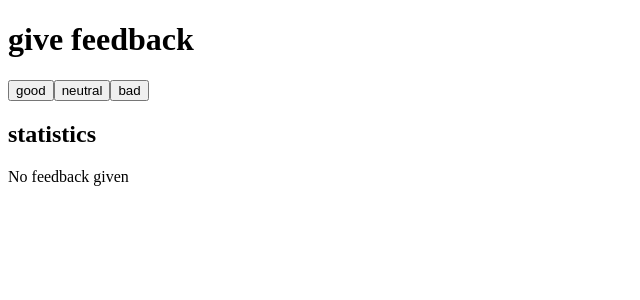
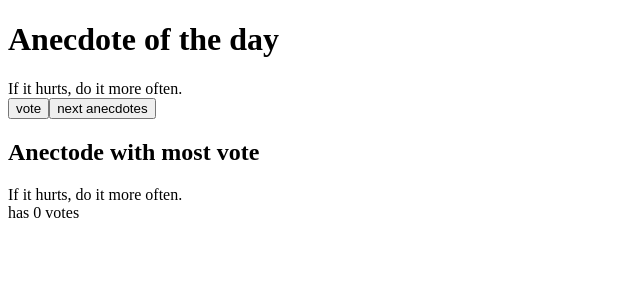
Before and after one commit to gomezclaudio11/reactHelsinki, a React (Vite) app in the folder reactHelsinki/part1/: page / in a window 1280 px wide. Shown: the top 300 px of the page, without its empty margins (0-640 px from the left). Built offline with nearby package versions, Linux system fonts and the light colour scheme.

Commit message:
Sistema de votos / actualizacion de estado en un array

```diff
--- a/reactHelsinki/part1/src/App.jsx
+++ b/reactHelsinki/part1/src/App.jsx
@@ -1,61 +1,51 @@
 import { useState } from 'react'
 
-const Button = ({handleClick, text}) => (
+const Button = ( {handleClick, text} ) => (
   <button onClick={handleClick}>
     {text}
   </button>
 )
 
-const StatisticsLine = ( {text, value}) => {
-  return(
-    <p> {text}: {value} </p>
-  )
-}
+const App = () => {
+  const anecdotes = [
+    'If it hurts, do it more often.',
+    'Adding manpower to a late software project makes it later!',
+    'The first 90 percent of the code accounts for the first 10 percent of the development time...The remaining 10 percent of the code accounts for the other 90 percent of the development time.',
+    'Any fool can write code that a computer can understand. Good programmers write code that humans can understand.',
+    'Premature optimization is the root of all evil.',
+    'Debugging is twice as hard as writing the code in the first place. Therefore, if you write the code as cleverly as possible, you are, by definition, not smart enough to debug it.',
+    'Programming without an extremely heavy use of console.log is same as if a doctor would refuse to use x-rays or blood tests when diagnosing patients.',
+    'The only way to go fast, is to go well.'
+  ]
 
-const App = () => {
-  // guarda los clics de cada botón en su propio estado
-  const [good, setGood] = useState(0)
-  const [neutral, setNeutral] = useState(0)
-  const [bad, setBad] = useState(0)
-
-  const goodOpinion = () => {
-    setGood(good + 1)
+  const [selected, setSelected] = useState(0)
+  const [votes, setVotes] = useState(Array(anecdotes.length).fill(0))
+  const handleNext = () => {
+    const indexAleatorios = Math.floor(Math.random() * anecdotes.length)
+    setSelected(indexAleatorios)
   }
 
-  const neutralOpinion = () => {
-    setNeutral (neutral + 1)
+  const handleVote = () => {
+    const newVotes = [...votes]
+    newVotes[selected] += 1
+    setVotes(newVotes)
   }
 
-  const badOpinion = () => {
-    setBad (bad + 1)
-  }
-
-  const total = good + bad + neutral
-
-  const average = total === 0 ? 0 : (good - bad) / total
-
-  const positive = total === 0 ? 0 : (good / total) * 100
+  const mostVotes = Math.max(...votes)
+  const mostVotedIndex = votes.indexOf(mostVotes)
 
   return (
     <div>
-      <h1>give feedback</h1>
-      <Button handleClick={goodOpinion} text="good"/>
-      <Button handleClick={neutralOpinion} text="neutral"/>
-      <Button handleClick={badOpinion} text="bad"/>
-      <h2>statistics</h2>
-      { total === 0 ? (
-        <p> No feedback given</p>
-      ) : (
+      <h1>Anecdote of the day</h1>
       <div>
-      <StatisticsLine text="good" value = {good}/>
-      <StatisticsLine text="neutral" value = {neutral}/>
-      <StatisticsLine text="bad" value = {bad}/>
-      <StatisticsLine text="all" value = {total}/>
-      <StatisticsLine text="average" value = {average.toFixed(1)}/>
-      <StatisticsLine text="positive" value = {positive.toFixed(1) + "%"}/>
+      {anecdotes[selected]}
       </div>
-    )}
-  </div>
+      <Button handleClick={handleVote} text="vote"/>
+      <Button handleClick={handleNext} text="next anecdotes"/>
+      <h2>Anectode with most vote</h2>
+      <div>{anecdotes[mostVotedIndex]}</div>
+      <div>has {mostVotes} votes</div>
+    </div>
   )
 }
 
```
